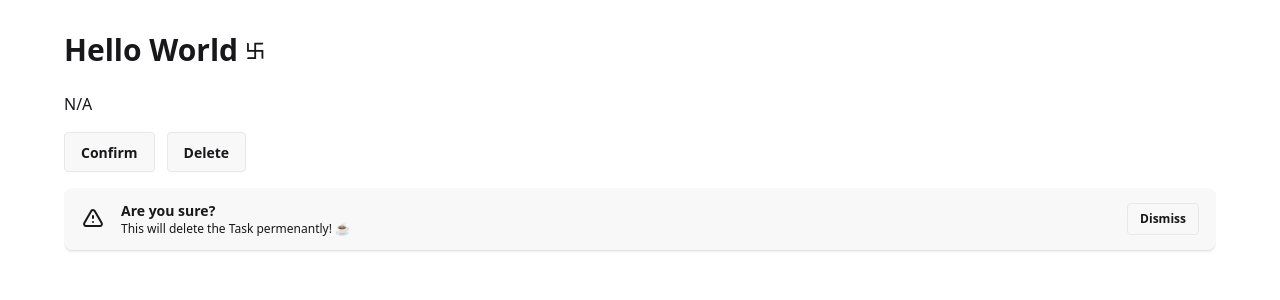
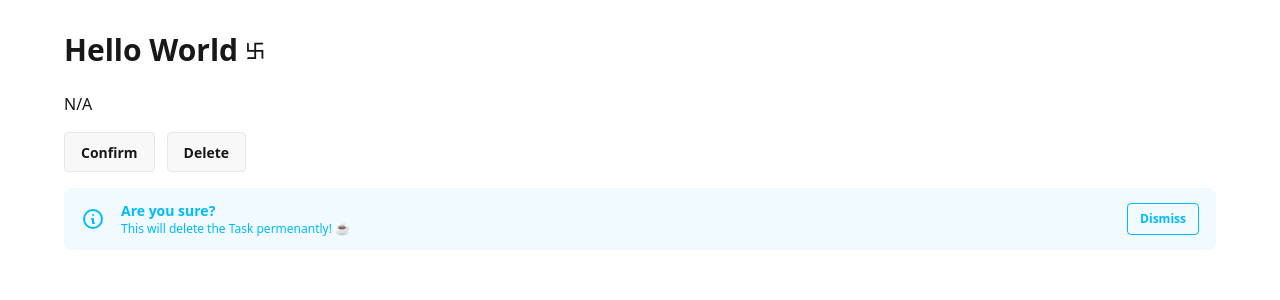
Before and after one commit to OTonGitHub/CWM-React, a React (Vite) app: page / in a window 1280 px wide. Both pictures are taken after a click on the button "Delete". Shown: the top 300 px of the page. Built offline with nearby package versions, Linux system fonts and the light colour scheme.

Commit message:
fix alert, comply with tw jit compiler

```diff
--- a/src/components/Alert.tsx
+++ b/src/components/Alert.tsx
@@ -1,15 +1,55 @@
 import { type ReactNode } from 'react';
 
-interface Props {
-  children: ReactNode;
-  type?: 'info' | 'success' | 'warning' | 'error';
-  strong?: string;
-  onDismiss: () => void;
-}
+type Variant = 'info' | 'success' | 'warning' | 'error';
 
-const Alert = ({ children, strong, onDismiss, type = 'info' }: Props) => {
-  return (
-    <div role='alert' className={`alert alert-vertical sm:alert-horizontal`}>
+type VariantConfig = {
+  icon: ReactNode;
+  alertVariant: string;
+  buttonVariant: string;
+};
+
+const variantConfig: Record<Variant, VariantConfig> = {
+  // <Key (type?), Type>
+  info: {
+    icon: (
+      <svg
+        xmlns='http://www.w3.org/2000/svg'
+        className='h-6 w-6 shrink-0 stroke-current'
+        fill='none'
+        viewBox='0 0 24 24'
+      >
+        <path
+          strokeLinecap='round'
+          strokeLinejoin='round'
+          strokeWidth='2'
+          d='M13 16h-1v-4h-1m1-4h.01M21 12a9 9 0 11-18 0 9 9 0 0118 0z'
+        />
+      </svg>
+    ),
+    alertVariant: 'alert-info',
+    buttonVariant: 'btn-info',
+  },
+  success: {
+    icon: (
+      <svg
+        xmlns='http://www.w3.org/2000/svg'
+        className='h-6 w-6 shrink-0 stroke-current'
+        fill='none'
+        viewBox='0 0 24 24'
+      >
+        <path
+          strokeLinecap='round'
+          strokeLinejoin='round'
+          strokeWidth='2'
+          d='M9 12l2 2 4-4m6 2a9 9 0 11-18 0 9 9 0 0118 0z'
+        />
+      </svg>
+    ),
+    alertVariant: 'alert-success',
+    buttonVariant: 'btn-success',
+  },
+  warning: {
+    icon: (
       <svg
         xmlns='http://www.w3.org/2000/svg'
         className='h-6 w-6 shrink-0 stroke-current'
@@ -23,13 +63,57 @@ const Alert = ({ children, strong, onDismiss, type = 'info' }: Props) => {
           d='M12 9v2m0 4h.01m-6.938 4h13.856c1.54 0 2.502-1.667 1.732-3L13.732 4c-.77-1.333-2.694-1.333-3.464 0L3.34 16c-.77 1.333.192 3 1.732 3z'
         />
       </svg>
+    ),
+    alertVariant: 'alert-warning',
+    buttonVariant: 'btn-warning',
+  },
+  error: {
+    icon: (
+      <svg
+        xmlns='http://www.w3.org/2000/svg'
+        className='h-6 w-6 shrink-0 stroke-current'
+        fill='none'
+        viewBox='0 0 24 24'
+      >
+        <path
+          strokeLinecap='round'
+          strokeLinejoin='round'
+          strokeWidth='2'
+          d='M10 14l2-2m0 0l2-2m-2 2l-2-2m2 2l2 2m7-2a9 9 0 11-18 0 9 9 0 0118 0z'
+        />
+      </svg>
+    ),
+    alertVariant: 'alert-error',
+    buttonVariant: 'btn-error',
+  },
+};
+
+interface Props {
+  children: ReactNode;
+  variant?: Variant;
+  strong?: string;
+  onDismiss: () => void;
+}
+
+const Alert = ({ children, strong, onDismiss, variant = 'info' }: Props) => {
+  const { icon, alertVariant, buttonVariant } = variantConfig[variant];
+
+  return (
+    <div
+      role='alert'
+      className={`alert ${alertVariant} alert-soft sm:alert-horizontal alert-vertical`}
+    >
+      {icon}
 
       <div>
         {strong && <h3 className='font-bold'>{strong}</h3>}
         <div className='text-xs'>{children}</div>
       </div>
 
-      <button className='btn btn-sm' onClick={onDismiss}>
+      <button
+        className={`btn ${buttonVariant} btn-sm btn-outline`}
+        onClick={onDismiss}
+      >
         Dismiss
       </button>
     </div>
```
